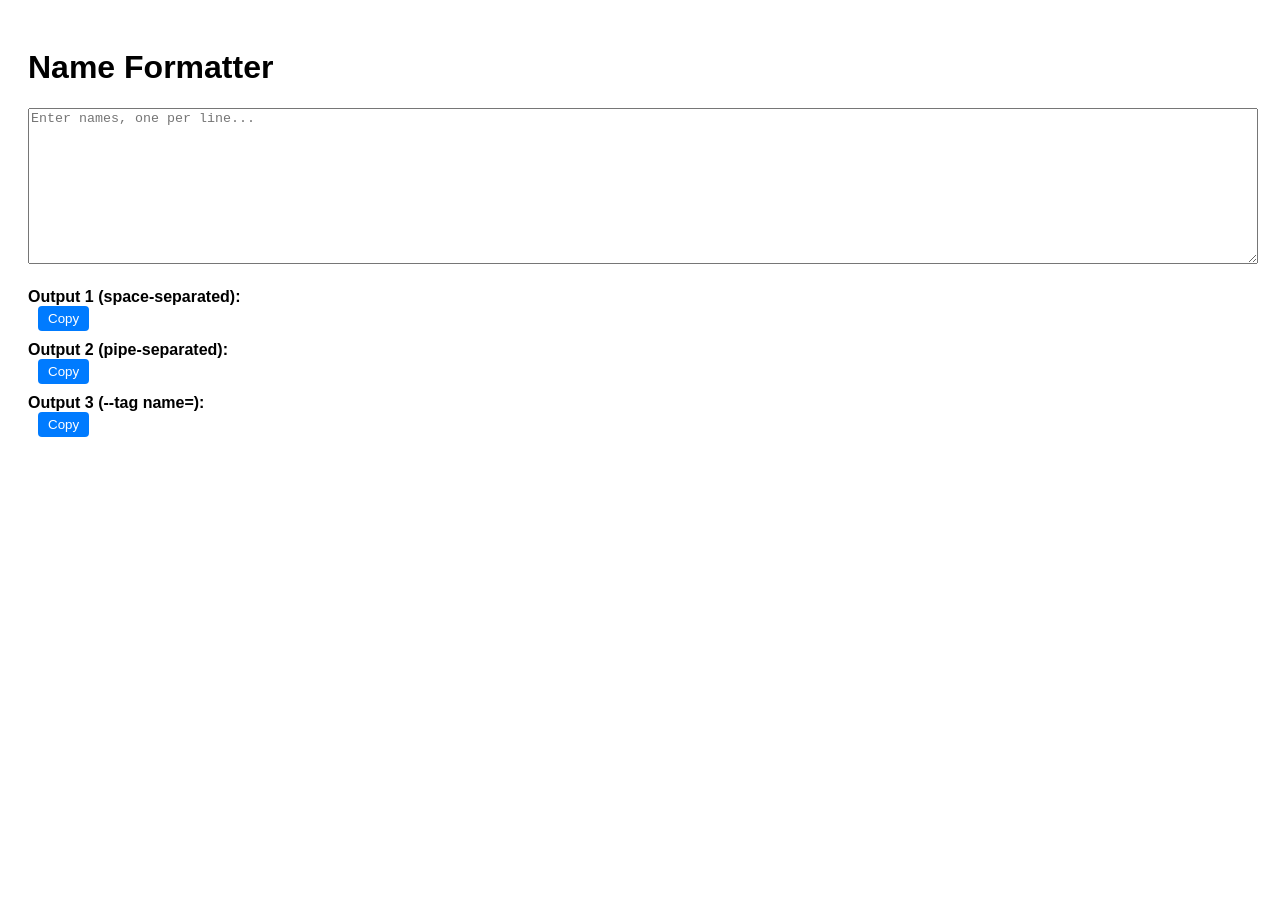
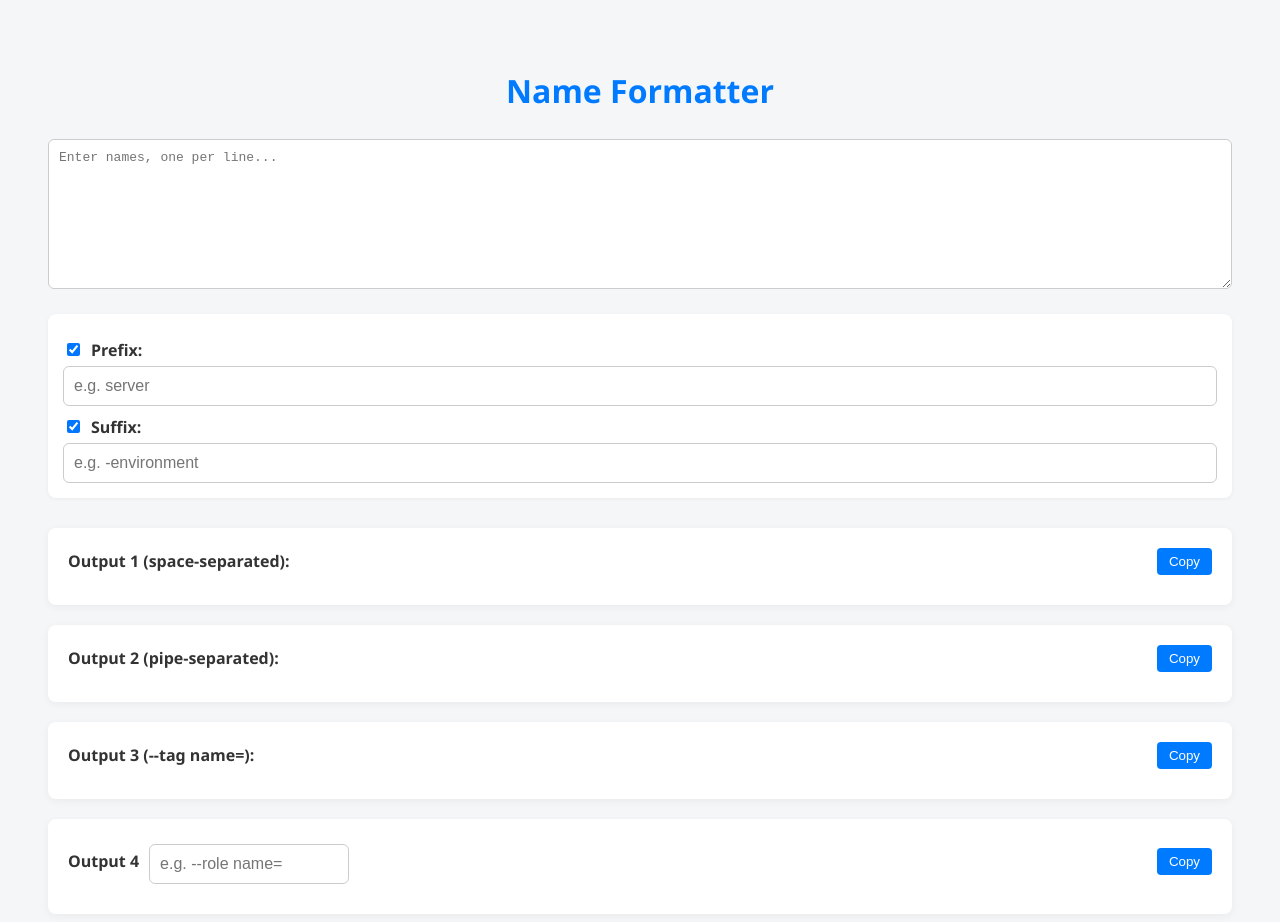
Before and after one commit to pythian-acosta/tools, a plain HTML site: page name-formatter.html in a window 1280 px wide. Before the commit the page ends 800 px from the top, so only its background shows below. Drawn offline with Linux system fonts and the light colour scheme.

Commit message:
Separate style and js into different files Add custom output

```diff
--- /dev/null
+++ b/css/name-formatter.css
@@ -0,0 +1,72 @@
+body {
+  font-family: 'Segoe UI', Tahoma, Geneva, Verdana, sans-serif;
+  padding: 40px;
+  background: #f4f6f8;
+  color: #333;
+}
+h1 {
+  text-align: center;
+  color: #007bff;
+}
+textarea, input[type="text"] {
+  width: 100%;
+  padding: 10px;
+  margin-top: 5px;
+  box-sizing: border-box;
+  border-radius: 6px;
+  border: 1px solid #ccc;
+  font-size: 1em;
+}
+textarea {
+  height: 150px;
+}
+.output {
+  margin-top: 30px;
+  display: flex;
+  flex-direction: column;
+  gap: 20px;
+}
+.output-box {
+  background: #fff;
+  border-radius: 8px;
+  padding: 20px;
+  box-shadow: 0 2px 8px rgba(0,0,0,0.05);
+}
+.output-header {
+  display: flex;
+  justify-content: space-between;
+  align-items: center;
+  margin-bottom: 10px;
+}
+.copy-btn {
+  padding: 6px 12px;
+  cursor: pointer;
+  border: none;
+  border-radius: 4px;
+  background-color: #007bff;
+  color: white;
+  transition: background-color 0.3s;
+}
+.error {
+  color: red;
+  margin-top: 10px;
+}
+.input-group {
+  margin-top: 20px;
+  background: #fff;
+  padding: 15px;
+  border-radius: 8px;
+  box-shadow: 0 1px 4px rgba(0,0,0,0.05);
+}
+.label-with-checkbox {
+  display: flex;
+  align-items: center;
+  gap: 8px;
+  font-weight: bold;
+  margin-top: 10px;
+}
+#output2 {
+  display: block;
+  white-space: pre-wrap;
+  word-break: break-word;
+}
--- /dev/null
+++ b/js/name-formatter.js
@@ -0,0 +1,90 @@
+const input = document.getElementById('inputNames');
+const prefixInput = document.getElementById('prefix');
+const suffixInput = document.getElementById('suffix');
+const enablePrefix = document.getElementById('enablePrefix');
+const enableSuffix = document.getElementById('enableSuffix');
+
+const errorDiv = document.getElementById('error');
+
+window.addEventListener('DOMContentLoaded', () => {
+  input.value = localStorage.getItem('inputNames') || '';
+  prefixInput.value = localStorage.getItem('prefix') || '';
+  suffixInput.value = localStorage.getItem('suffix') || '';
+  enablePrefix.checked = localStorage.getItem('enablePrefix') !== 'false';
+  enableSuffix.checked = localStorage.getItem('enableSuffix') !== 'false';
+  document.getElementById('customCommand').value = localStorage.getItem('customCommand') || '';
+  updateOutputs();
+});
+
+input.addEventListener('input', updateOutputs);
+prefixInput.addEventListener('input', updateOutputs);
+suffixInput.addEventListener('input', updateOutputs);
+enablePrefix.addEventListener('change', updateOutputs);
+enableSuffix.addEventListener('change', updateOutputs);
+document.getElementById('customCommand').addEventListener('input', updateOutputs);
+
+function updateOutputs() {
+  const customCommand = document.getElementById('customCommand').value;
+  localStorage.setItem('customCommand', customCommand);
+  localStorage.setItem('inputNames', input.value);
+  localStorage.setItem('prefix', prefixInput.value);
+  localStorage.setItem('suffix', suffixInput.value);
+  localStorage.setItem('enablePrefix', enablePrefix.checked);
+  localStorage.setItem('enableSuffix', enableSuffix.checked);
+
+  const rawLines = input.value.trim().split(/\n+/);
+  const names = rawLines.filter(name => name.trim() !== '');
+  const invalidNames = names.filter(name => name.includes(' '));
+  const prefix = enablePrefix.checked ? prefixInput.value : '';
+  const suffix = enableSuffix.checked ? suffixInput.value : '';
+
+  const invalidPrefixSuffix = [];
+  if (prefix.includes(' ')) invalidPrefixSuffix.push(`prefix: "${prefix}"`);
+  if (suffix.includes(' ')) invalidPrefixSuffix.push(`suffix: "${suffix}"`);
+
+  if (invalidNames.length > 0 || invalidPrefixSuffix.length > 0) {
+    let msg = '';
+    if (invalidNames.length > 0) {
+      msg += 'Names cannot contain spaces. Invalid name(s): ' + invalidNames.join(', ') + '. ';
+    }
+    if (invalidPrefixSuffix.length > 0) {
+      msg += 'Prefix/suffix cannot contain spaces. Invalid input(s): ' + invalidPrefixSuffix.join(', ') + '.';
+    }
+    errorDiv.textContent = 'Error: ' + msg;
+    clearOutputs();
+    return;
+  } else {
+    errorDiv.textContent = '';
+  }
+
+  const transformed = names.map(name => `${prefix}${name}${suffix}`);
+
+  document.getElementById('output1').textContent = transformed.join(' ');
+  document.getElementById('output2').textContent = transformed.join('|');
+  document.getElementById('output3').textContent = transformed.map(name => `--tag name=${name}`).join(' ');
+  document.getElementById('output4').textContent = transformed.map(name => `${customCommand}${name}`).join(' ');
+}
+
+function clearOutputs() {
+  document.getElementById('output1').textContent = '';
+  document.getElementById('output2').textContent = '';
+  document.getElementById('output3').textContent = '';
+  document.getElementById('output4').textContent = '';
+}
+
+function copyToClipboard(elementId, button) {
+  const text = document.getElementById(elementId).textContent.replace(/\n/g, '').replace(/\s+/g, '');
+  navigator.clipboard.writeText(text).then(() => {
+    flashButtonColor(button, 'green');
+  }).catch(() => {
+    flashButtonColor(button, 'red');
+  });
+}
+
+function flashButtonColor(button, color) {
+  const originalColor = button.style.backgroundColor;
+  button.style.backgroundColor = color;
+  setTimeout(() => {
+    button.style.backgroundColor = originalColor || '#007bff';
+  }, 3000);
+}
--- a/name-formatter.html
+++ b/name-formatter.html
@@ -3,94 +3,62 @@
 <head>
   <meta charset="UTF-8">
   <title>Name Formatter</title>
-  <style>
-    body { font-family: Arial, sans-serif; padding: 20px; }
-    textarea { width: 100%; height: 150px; }
-    .output { margin-top: 20px; }
-    .output div { margin-bottom: 10px; }
-    .copy-btn {
-      margin-left: 10px;
-      padding: 5px 10px;
-      cursor: pointer;
-      border: none;
-      border-radius: 4px;
-      background-color: #007bff;
-      color: white;
-      transition: background-color 0.3s;
-    }
-    .error {
-      color: red;
-      margin-top: 10px;
-    }
-  </style>
+  <link rel="stylesheet" href="css/name-formatter.css">
 </head>
 <body>
   <h1>Name Formatter</h1>
   <textarea id="inputNames" placeholder="Enter names, one per line..."></textarea>
+
+  <div class="input-group">
+    <label class="label-with-checkbox" for="prefix">
+      <input type="checkbox" id="enablePrefix" checked>
+      <span>Prefix:</span>
+    </label>
+    <input type="text" id="prefix" placeholder="e.g. server">
+
+    <label class="label-with-checkbox" for="suffix">
+      <input type="checkbox" id="enableSuffix" checked>
+      <span>Suffix:</span>
+    </label>
+    <input type="text" id="suffix" placeholder="e.g. -environment">
+  </div>
+
   <div id="error" class="error"></div>
 
   <div class="output">
-    <div>
-      <strong>Output 1 (space-separated):</strong><br>
+    <div class="output-box">
+      <div class="output-header">
+        <strong>Output 1 (space-separated):</strong>
+        <button class="copy-btn" onclick="copyToClipboard('output1', this)">Copy</button>
+      </div>
       <span id="output1"></span>
-      <button class="copy-btn" onclick="copyToClipboard('output1', this)">Copy</button>
     </div>
-    <div>
-      <strong>Output 2 (pipe-separated):</strong><br>
+    <div class="output-box">
+      <div class="output-header">
+        <strong>Output 2 (pipe-separated):</strong>
+        <button class="copy-btn" onclick="copyToClipboard('output2', this)">Copy</button>
+      </div>
       <span id="output2"></span>
-      <button class="copy-btn" onclick="copyToClipboard('output2', this)">Copy</button>
     </div>
-    <div>
-      <strong>Output 3 (--tag name=):</strong><br>
+    <div class="output-box">
+      <div class="output-header">
+        <strong>Output 3 (--tag name=):</strong>
+        <button class="copy-btn" onclick="copyToClipboard('output3', this)">Copy</button>
+      </div>
       <span id="output3"></span>
-      <button class="copy-btn" onclick="copyToClipboard('output3', this)">Copy</button>
+    </div>
+    <div class="output-box">
+      <div class="output-header">
+        <div style="display: flex; align-items: center; gap: 10px;">
+          <strong>Output 4</strong>
+          <input type="text" id="customCommand" placeholder="e.g. --role name=" style="width: 200px;" />
+        </div>
+        <button class="copy-btn" onclick="copyToClipboard('output4', this)">Copy</button>
+      </div>
+      <span id="output4"></span>
     </div>
   </div>
 
-  <script>
-    const input = document.getElementById('inputNames');
-    const errorDiv = document.getElementById('error');
-
-    input.addEventListener('input', () => {
-      const rawLines = input.value.trim().split(/\n+/);
-      const names = rawLines.filter(name => name.trim() !== '');
-      const invalidNames = names.filter(name => name.includes(' '));
-
-      if (invalidNames.length > 0) {
-        errorDiv.textContent = 'Error: Names cannot contain spaces. Invalid name(s): ' + invalidNames.join(', ');
-        clearOutputs();
-        return;
-      } else {
-        errorDiv.textContent = '';
-      }
-
-      document.getElementById('output1').textContent = names.join(' ');
-      document.getElementById('output2').textContent = names.join('|');
-      document.getElementById('output3').textContent = names.map(name => `--tag name=${name}`).join(' ');
-    });
-
-    function clearOutputs() {
-      document.getElementById('output1').textContent = '';
-      document.getElementById('output2').textContent = '';
-      document.getElementById('output3').textContent = '';
-    }
-
-    function copyToClipboard(elementId, button) {
-      const text = document.getElementById(elementId).textContent;
-      navigator.clipboard.writeText(text).then(() => {
-        flashButtonColor(button, 'green');
-      }).catch(() => {
-        flashButtonColor(button, 'red');
-      });
-    }
-
-    function flashButtonColor(button, color) {
-      const originalColor = button.style.backgroundColor;
-      button.style.backgroundColor = color;
-      setTimeout(() => {
-        button.style.backgroundColor = originalColor || '#007bff';
-      }, 3000);
-    }
-  </script>
+  <script src="js/name-formatter.js"></script>
 </body>
 </html>
```
